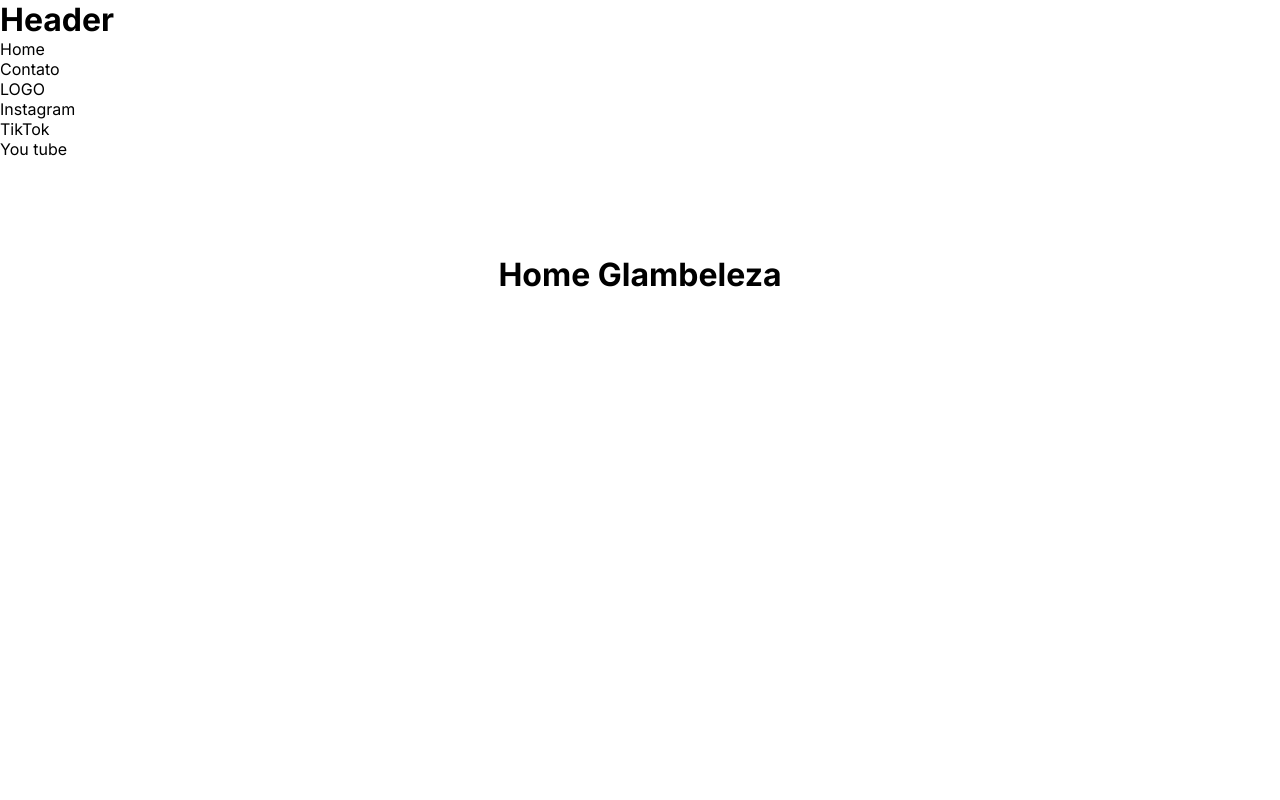
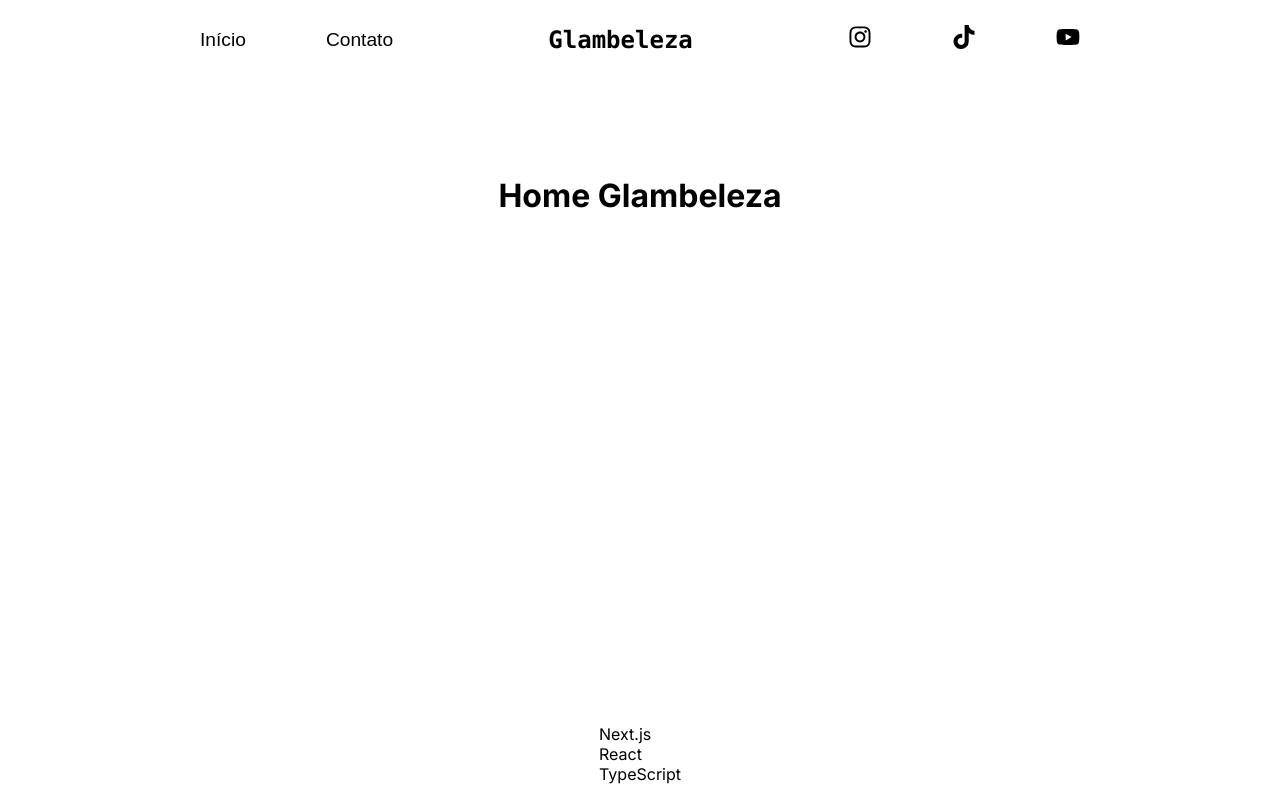
Before and after one commit to Glambeleza/blog, a Next.js app: page / in a window 1280 px wide. Shown: the top 800 px of the page. Built offline with nearby package versions, Linux system fonts and the light colour scheme.

Commit message:
layout header desktop

```diff
--- /dev/null
+++ b/app/components/header/iindex.module.css
@@ -0,0 +1,50 @@
+.containerHeader {
+  width: 100%;
+  display: flex;
+  justify-content: space-between;
+  align-items: center;
+  padding: 0 20px;
+  height: 80px;
+  max-width: var(--max-width-header);
+  margin: 0 auto;
+}
+
+.list {
+  display: flex;
+  justify-content: space-between;
+  align-items: center;
+}
+
+.item {
+  margin-right: 20px;
+  font-size: 1.2rem;
+  font-weight: 500;
+  padding: 0 30px;
+  font-family: var(--font-title);
+}
+
+.item:hover {
+  color: var(--color-hover);
+}
+
+.logo {
+  font-size: 1.5rem;
+  font-weight: 700;
+  font-family: var(--font-logo);
+}
+
+.listSocial {
+  display: flex;
+  justify-content: space-between;
+  align-items: center;
+}
+
+.itemSocial {
+  margin-left: 20px;
+  font-size: 24px;
+  padding: 0 30px;
+}
+
+.itemSocial:hover {
+  color: var(--color-hover);
+}
--- /dev/null
+++ b/app/components/header/index.tsx
@@ -0,0 +1,42 @@
+import Link from "next/link";
+import styles from "./iindex.module.css";
+import { FaTiktok, FaInstagram, FaYoutube } from "react-icons/fa";
+
+export default function HeaderLayout() {
+  return (
+    <header className={styles.containerHeader}>
+      <nav>
+        <ul className={styles.list}>
+          <li className={styles.item}>
+            <Link href={"/"}>Início</Link>
+          </li>
+          <li className={styles.item}>
+            <Link href={"/contato"}>Contato</Link>
+          </li>
+        </ul>
+      </nav>
+
+      <h1 className={styles.logo}>Glambeleza</h1>
+
+      <nav>
+        <ul className={styles.listSocial}>
+          <li className={styles.itemSocial}>
+            <Link href={"https://www.instagram.com"}>
+              <FaInstagram />
+            </Link>
+          </li>
+          <li className={styles.itemSocial}>
+            <Link href={"http://www.tiktok.com"}>
+              <FaTiktok />
+            </Link>
+          </li>
+          <li className={styles.itemSocial}>
+            <Link href={"https://www.youtube.com"}>
+              <FaYoutube />
+            </Link>
+          </li>
+        </ul>
+      </nav>
+    </header>
+  );
+}
--- a/app/globals.css
+++ b/app/globals.css
@@ -1,9 +1,20 @@
 :root {
   --max-width: 1100px;
-  --border-radius: 12px;
-  --font-primary: ui-monospace, Menlo, Monaco, "Cascadia Mono", "Segoe UI Mono",
+  --max-width-header: 980px;
+  --max-width-footer: 1100px;
+
+  --font-title: "Poppins", sans-serif;
+  --font-text: "Open Sans", sans-serif;
+  --font-logo: ui-monospace, Menlo, Monaco, "Cascadia Mono", "Segoe UI Mono",
     "Roboto Mono", "Oxygen Mono", "Ubuntu Monospace", "Source Code Pro",
     "Fira Mono", "Droid Sans Mono", "Courier New", monospace;
+
+  --color-primary: #eaa59f;
+  --color-secondary: #cb5c64;
+  --color-tertiary: #6f233f;
+  --color-hover: #f3bcb7;
+
+  --border-radius: 12px;
 }
 
 @media (prefers-color-scheme: dark) {
@@ -15,6 +26,7 @@
   box-sizing: border-box;
   padding: 0;
   margin: 0;
+  list-style: none;
 }
 
 html,
--- a/app/layout.tsx
+++ b/app/layout.tsx
@@ -1,8 +1,8 @@
 import "./globals.css";
 import type { Metadata } from "next";
 import { Inter } from "next/font/google";
-import HeaderLayout from "./layouts/header";
-import FooterLayout from "./layouts/footer";
+import HeaderLayout from "./components/header";
+import FooterLayout from "./components/footer";
 
 const inter = Inter({ subsets: ["latin"] });
 
@@ -17,7 +17,7 @@ export default function RootLayout({
   children: React.ReactNode;
 }) {
   return (
-    <html lang="en">
+    <html lang="pt-br">
       <body className={inter.className}>
         <HeaderLayout />
         {children}
--- a/app/layouts/header/index.tsx
+++ /dev/null
@@ -1,35 +0,0 @@
-import Link from "next/link";
-
-export default function HeaderLayout() {
-  return (
-    <header style={{ width: "100%" }}>
-      <h1>Header</h1>
-      <nav>
-        <ul>
-          <li>
-            <Link href={"/"}>Home</Link>
-          </li>
-          <li>
-            <Link href={"/contato"}>Contato</Link>
-          </li>
-        </ul>
-      </nav>
-
-      <div>LOGO</div>
-
-      <nav>
-        <ul>
-          <li>
-            <Link href={"https://www.instagram.com"}>Instagram</Link>
-          </li>
-          <li>
-            <Link href={"http://www.tiktok.com"}>TikTok</Link>
-          </li>
-          <li>
-            <Link href={"https://www.youtube.com"}>You tube</Link>
-          </li>
-        </ul>
-      </nav>
-    </header>
-  );
-}
```
Also changed, not shown: package.json (+5 -4 lines), app/components/footer/index.tsx (renamed from app/layouts/footer/index.tsx), 1 other file (tests, documents, lock files or other folders).
